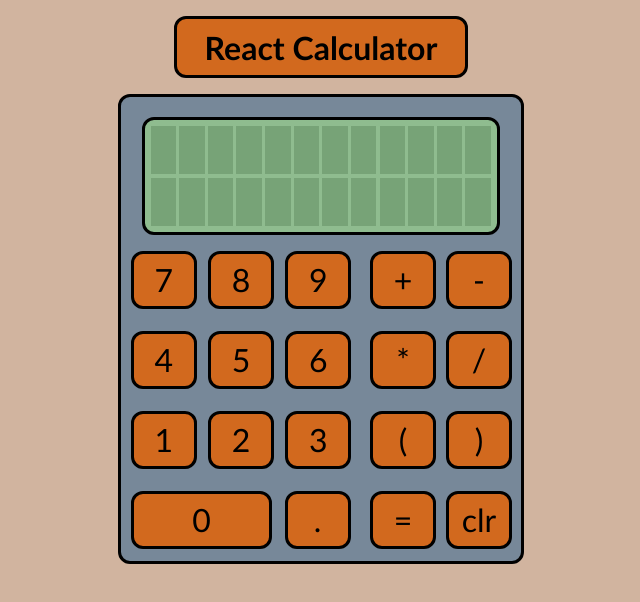
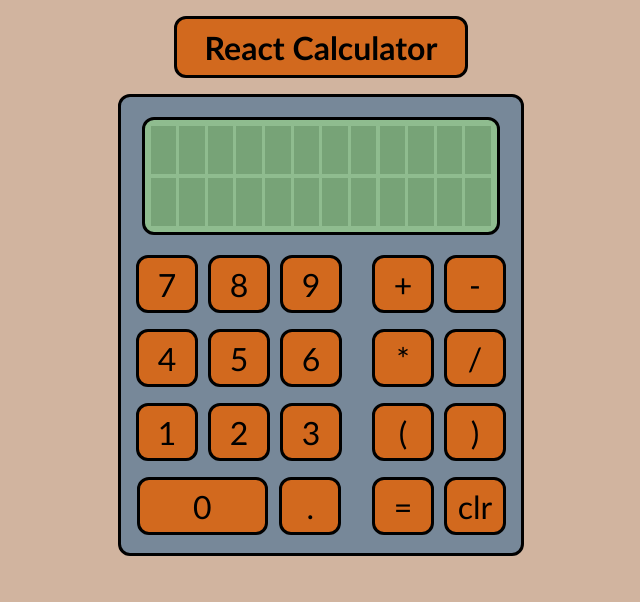
Before and after one commit to connerdrake98/react-calculator, a React (Create React App) app: page / in a window 1280 px wide. Shown: the top 602 px of the page, without its empty margins (319-959 px from the left). Built offline with nearby package versions, Linux system fonts and the light colour scheme.

Commit message:
adjusted container proportions

```diff
--- a/src/ButtonContainers.js
+++ b/src/ButtonContainers.js
@@ -1,8 +1,8 @@
 // structure button info into an object for each button and also add the button keys here so they can be added when the buttons are rendered
 
 const DEFAULT_BUTTON_HEIGHT = "6.5vh";
-const DEFAULT_NUM_BUTTON_WIDTH = "7.5vh";
-const DEFAULT_OP_BUTTON_WIDTH = "7.5vh";
+const DEFAULT_NUM_BUTTON_WIDTH = "7vh";
+const DEFAULT_OP_BUTTON_WIDTH = "7vh";
 
 export const BUTTON_CONTAINERS = {
   id: "root-button-container",
@@ -15,10 +15,10 @@ export const BUTTON_CONTAINERS = {
     {
       id: "numeric",
       style: {
-        height: "40vh",
-        width: "29vh",
+        height: "37vh",
+        width: "27vh",
       },
-      classes: "center flex",
+      classes: "center flex padded-container",
       buttons: [
         {
           id: "7",
@@ -102,10 +102,10 @@ export const BUTTON_CONTAINERS = {
     {
       id: "auxilliaries",
       style: {
-        height: "40vh",
-        width: "19vh",
+        height: "37vh",
+        width: "18vh",
       },
-      classes: "center flex",
+      classes: "center flex padded-container",
 
       buttons: [
         {
--- a/src/index.css
+++ b/src/index.css
@@ -45,6 +45,10 @@ body {
   background-color: rgb(253, 198, 158);
 }
 
+.padded-container {
+  padding: 1vh;
+}
+
 #title {
   margin-top: 2vh;
   width: 36vh;
@@ -54,7 +58,7 @@ body {
 
 #calculator {
   width: 50vh;
-  height: 58vh;
+  height: 57vh;
   margin-top: 2vh;
   background-color: lightslategray;
 }
```
